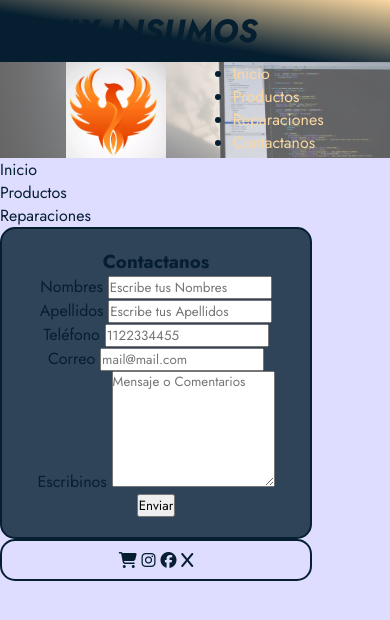
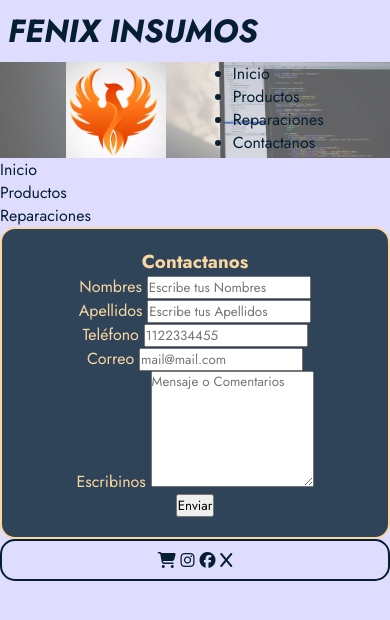
Before and after one commit to Irinath/webPage, a plain HTML site: page index.html in a window 390 px wide. Drawn offline with nearby package versions, Linux system fonts and the light colour scheme.

Commit message:
mejoras de media querys

```diff
--- a/index.html
+++ b/index.html
@@ -11,8 +11,8 @@
 </head>
 
 <body>
-    <header>
-        <h1 class="mi-clase"><em>FENIX INSUMOS</em></h1>
+    <header class="mi-clase">
+        <h1><em>FENIX INSUMOS</em></h1>
         <span>
 
         </span>
--- a/styles/style.css
+++ b/styles/style.css
@@ -70,7 +70,7 @@ a:hover{
     background-color: var(--color-principal);
     border-radius: 15px;
     padding: 5%;
-    width: 80%;
+    width: 100%;
 }
 
 .contenedor-flex {
@@ -84,23 +84,35 @@ a:hover{
     border-radius: 15px;
     padding: 2%;
     text-align: center;
-    width: 80%;
+    width: 100%;
 }
 
-@media (max-width: 500px) {
+@media only screen and (max-width: 500px) {
     body {
         background-color: var(--color-secundario);
         color: var(--color-fondo);
     }
-    /*.mi-clase {
+
+    .mi-clase {
         background-color: var(--color-secundario);
+        background-image: none;
         color: var(--color-fondo);
         padding: 2%;
-    }*/
+        align-items: center;
+    }
+
     .contenedor-flex {
         background-image: url(../images/learn-code.png);
         background-position: center;
         background-size: cover;
         height: 100%;
     }
+
+    a{
+        color: var(--color-fondo);
+    }
+
+    .contacto{
+        color: var(--color-text);
+    }
 }
```
